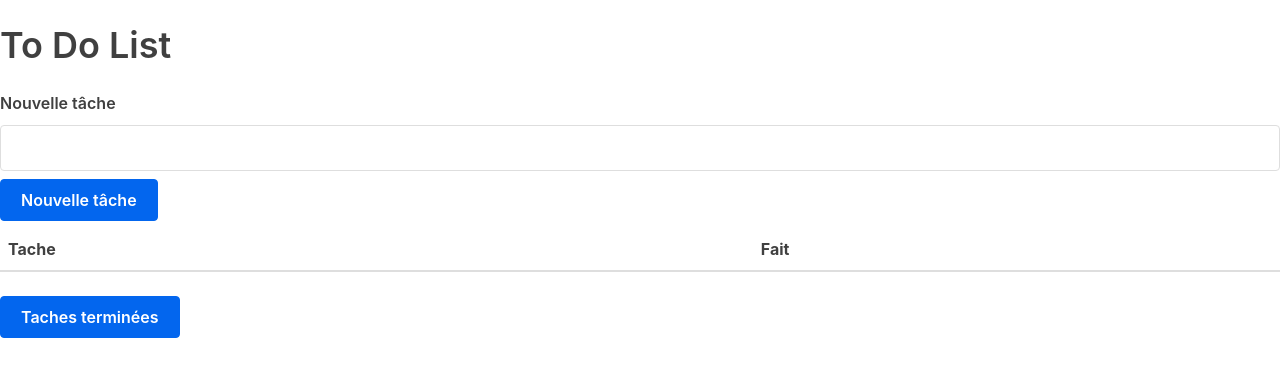
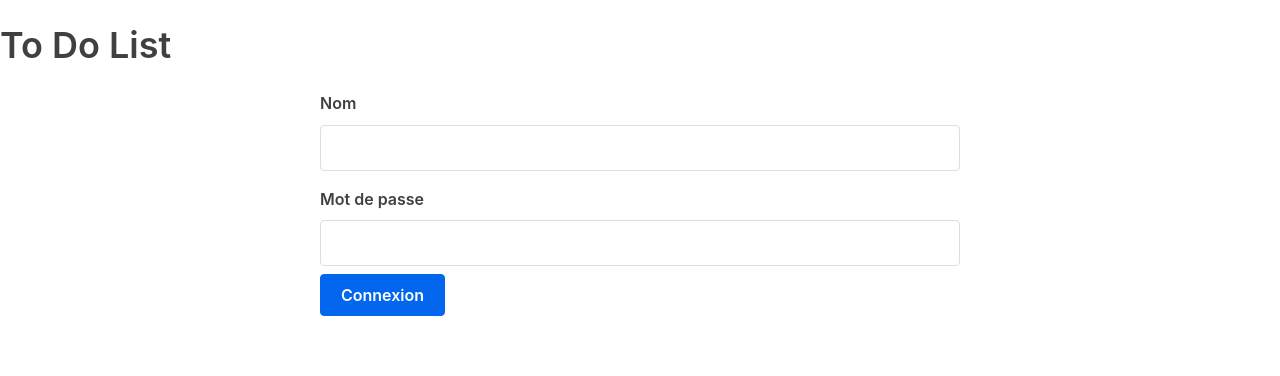
Before and after one commit to DavidDuveau/todo-connexion, a React (Create React App) app: page / in a window 1280 px wide. Shown: the top 376 px of the page. Built offline with nearby package versions, Linux system fonts and the light colour scheme.

Commit message:
connection added

```diff
--- a/public/index.html
+++ b/public/index.html
@@ -1,14 +1,12 @@
 <!DOCTYPE html>
 <html lang="en">
+
 <head>
   <meta charset="utf-8" />
   <link rel="icon" href="%PUBLIC_URL%/favicon.ico" />
   <meta name="viewport" content="width=device-width, initial-scale=1" />
   <meta name="theme-color" content="#000000" />
-    <meta
-      name="description"
-      content="Web site created using create-react-app"
-    />
+  <meta name="description" content="Web site created using create-react-app" />
   <link rel="apple-touch-icon" href="%PUBLIC_URL%/logo192.png" />
   <!--
       manifest.json provides metadata used when your web app is installed on a
@@ -24,8 +22,9 @@
       work correctly both with client-side routing and a non-root public URL.
       Learn how to configure a non-root public URL by running `npm run build`.
     -->
-    <title>React App</title>
+  <title>React Todo with connexion</title>
 </head>
+
 <body>
   <noscript>You need to enable JavaScript to run this app.</noscript>
   <div id="root"></div>
@@ -40,4 +39,5 @@
       To create a production bundle, use `npm run build` or `yarn build`.
     -->
 </body>
+
 </html>
--- a/src/App.js
+++ b/src/App.js
@@ -1,17 +1,41 @@
 import React, { Component } from "react";
 import Table from "./Table";
 import Form from "./Form";
+import Connect from "./Connect";
 
 class App extends Component {
   state = {
-    tasks: [],
+    users: [
+      {
+        id: 0,
+        username: "David",
+        pwd: "1234",
+        tasks: ["Faire les courses", "Nettoyer la voiture"],
+      },
+      {
+        id: 1,
+        username: "Julien",
+        pwd: "0000",
+        tasks: ["Ranger le garage", "Appeler mamie"],
+      },
+    ],
+    connectedUser: {},
   };
 
-  handleSubmit = (task) => {
+  handleSubmitTask = (task) => {
     this.setState({ tasks: [...this.state.tasks, task] });
   };
 
-  deleteTickedTasks = (index) => {
+  handleSubmitConnect = (userName, passWord) => {
+    this.setState({
+      connectedUser: this.state.users.find(
+        (element) => element.username === userName && element.pwd === passWord
+      ),
+    });
+    console.log(this.state);
+  };
+
+  deleteTickedTasks = () => {
     const { tasks } = this.state;
     console.log(tasks);
     this.setState({
@@ -33,16 +57,25 @@ class App extends Component {
   };
 
   render() {
-    const { tasks } = this.state;
+    const { connectedUser } = this.state;
     return (
       <div>
         <h1>To Do List</h1>
-        <Form handleSubmit={this.handleSubmit} />
-        <Table
-          taskData={tasks}
-          deleteTickedTasks={this.deleteTickedTasks}
-          handleCheck={this.handleCheck}
-        />
+        {this.state.connectedUser.id ? (
+          <div>
+            <Form handleSubmitTask={this.handleSubmitTask} />
+            <Table
+              taskData={connectedUser.tasks}
+              deleteTickedTasks={this.deleteTickedTasks}
+              handleCheck={this.handleCheck}
+            />
+          </div>
+        ) : (
+          <Connect
+            userData={connectedUser}
+            handleSubmitConnect={this.handleSubmitConnect}
+          />
+        )}
       </div>
     );
   }
--- /dev/null
+++ b/src/Connect.js
@@ -0,0 +1,52 @@
+import React, { Component } from "react";
+
+class Connect extends Component {
+  initialState = {
+    userName: "",
+    passWord: "",
+  };
+
+  state = this.initialState;
+
+  handleChange = (event) => {
+    const { name, value } = event.target;
+
+    this.setState({
+      [name]: value, //recup valeur de l'attribut css name de input ie: firstname, lastname, job
+    });
+  };
+
+  submitConnection = (event) => {
+    event.preventDefault();
+    this.props.handleSubmitConnect(this.state);
+    this.setState(this.initialState);
+  };
+
+  render() {
+    const { userName, passWord } = this.state;
+    return (
+      <form onSubmit={this.submitConnection}>
+        <label for="userName">Nom</label>
+        <input
+          type="text"
+          name="userName"
+          id="userName"
+          value={userName}
+          onChange={this.handleChange}
+        />
+
+        <label for="passWord">Mot de passe</label>
+        <input
+          type="password"
+          name="passWord"
+          id="passWord"
+          value={passWord}
+          onChange={this.handleChange}
+        />
+        <input type="submit" value="Connexion" />
+      </form>
+    );
+  }
+}
+
+export default Connect;
--- /dev/null
+++ b/src/Form.css
@@ -0,0 +1,4 @@
+form {
+  width: 50%;
+  margin: 0 auto;
+}
--- a/src/Form.js
+++ b/src/Form.js
@@ -1,4 +1,5 @@
 import React, { Component } from "react";
+import "./Form.css";
 
 class Form extends Component {
   initialState = {
@@ -24,7 +25,7 @@ class Form extends Component {
 
   submitForm = (event) => {
     event.preventDefault();
-    this.props.handleSubmit(this.state);
+    this.props.handleSubmitTask(this.state);
     this.setState(this.initialState);
   };
 
--- a/src/Table.css
+++ b/src/Table.css
@@ -1,3 +1,9 @@
 .checked {
+  color: lightgrey;
   text-decoration: line-through;
 }
+
+#table {
+  width: 50%;
+  margin: 0 auto;
+}
--- a/src/Table.js
+++ b/src/Table.js
@@ -27,7 +27,7 @@ class Table extends Component {
     const { taskData, deleteTickedTasks, handleCheck } = this.props; //<=> const personData = this.props.personData
 
     return (
-      <div>
+      <div id="table">
         <table>
           <thead>
             <tr>
```
Also changed, not shown: 1 other file (tests, documents, lock files or other folders). Lines whose indentation alone changed are shown as unchanged.
